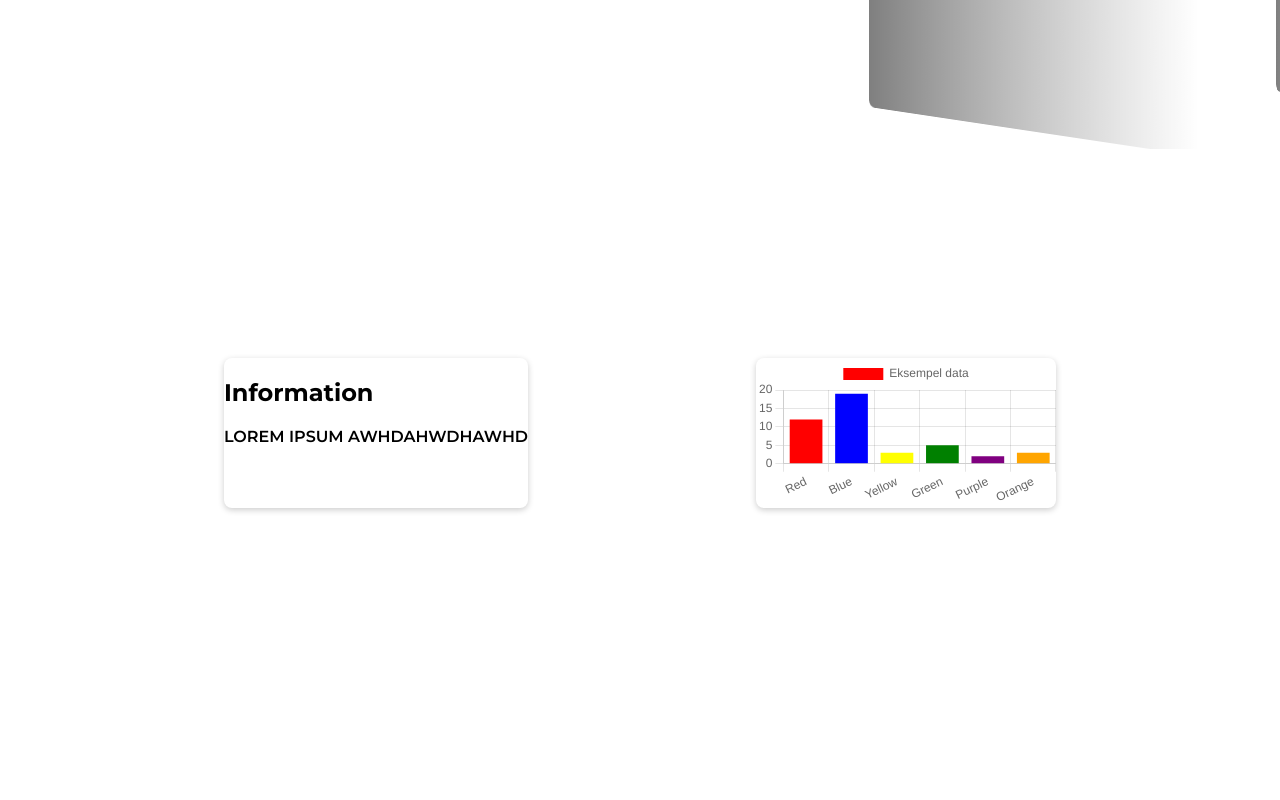
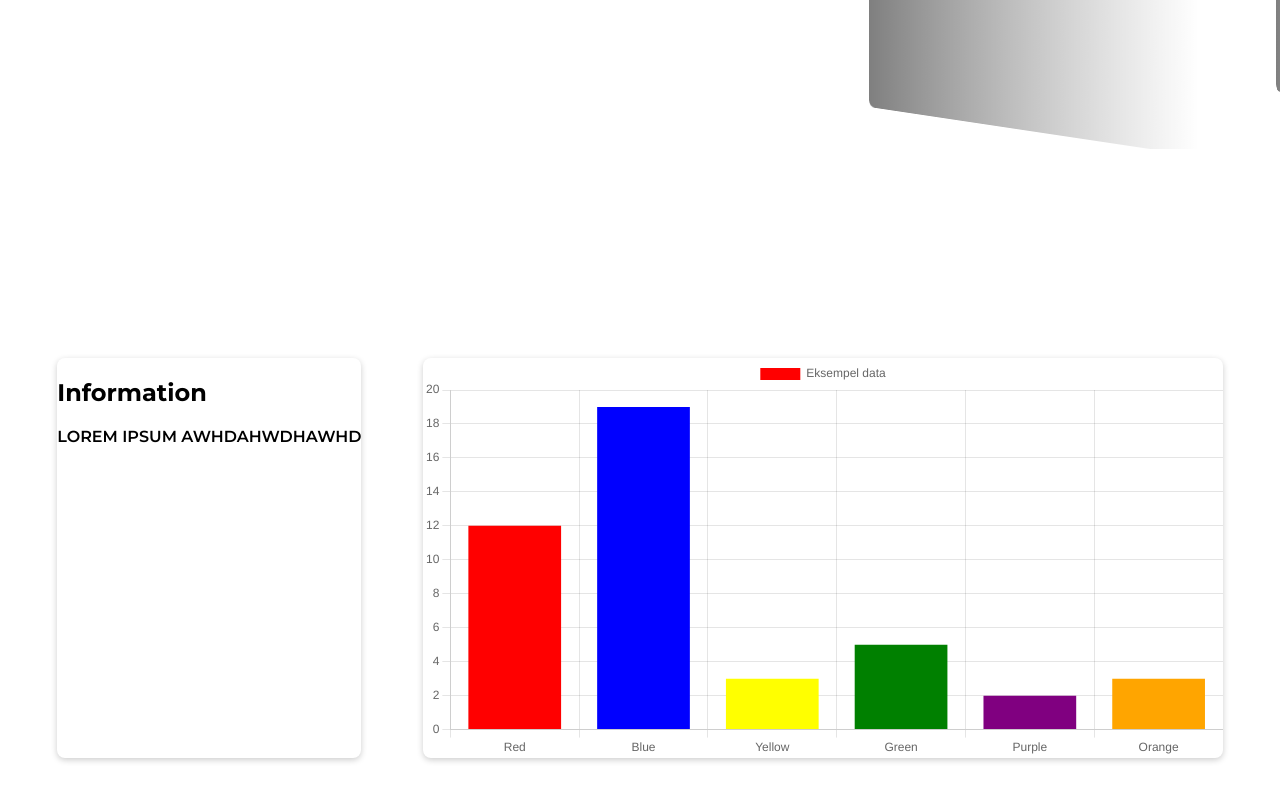
Before and after one commit to gume0002/Aflevering-06-, a website: page index.html in a window 1280 px wide. Shown: the part 1916-2716 px from the top of the page. Before the commit the page ends 2560 px from the top, so only its background shows below. Drawn offline with nearby package versions, Linux system fonts and the light colour scheme; no server answers; a web font is replaced by a local one.

Commit message:
Rettet størrelse på chart

```diff
--- a/index.html
+++ b/index.html
@@ -152,7 +152,8 @@
     </div>
 
     <div class="chart">
-<canvas id="chart"> </canvas>
+        <canvas id="chart" style="width:800%;max-width:800px"></canvas>
+
     </div>
 
 </section>
```
